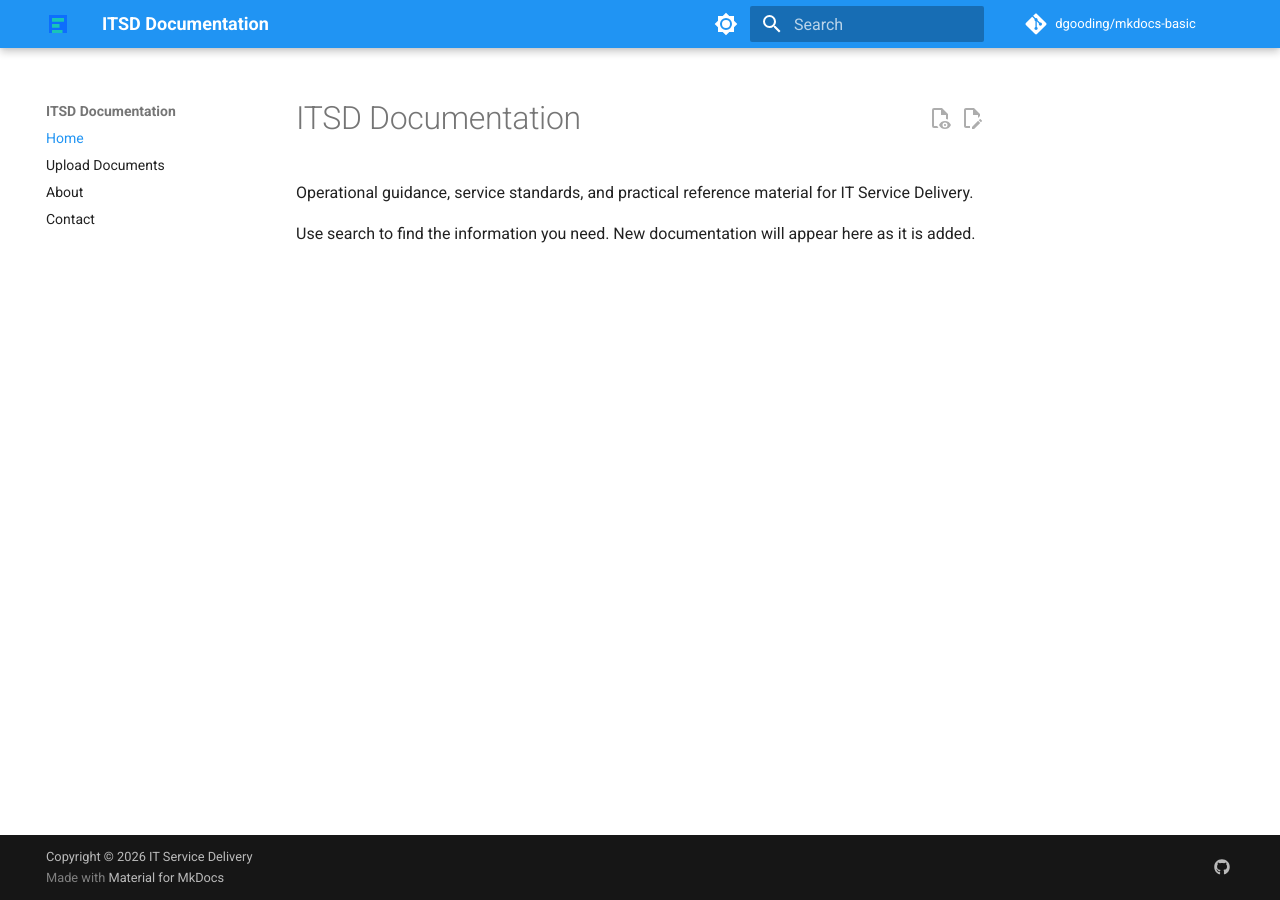
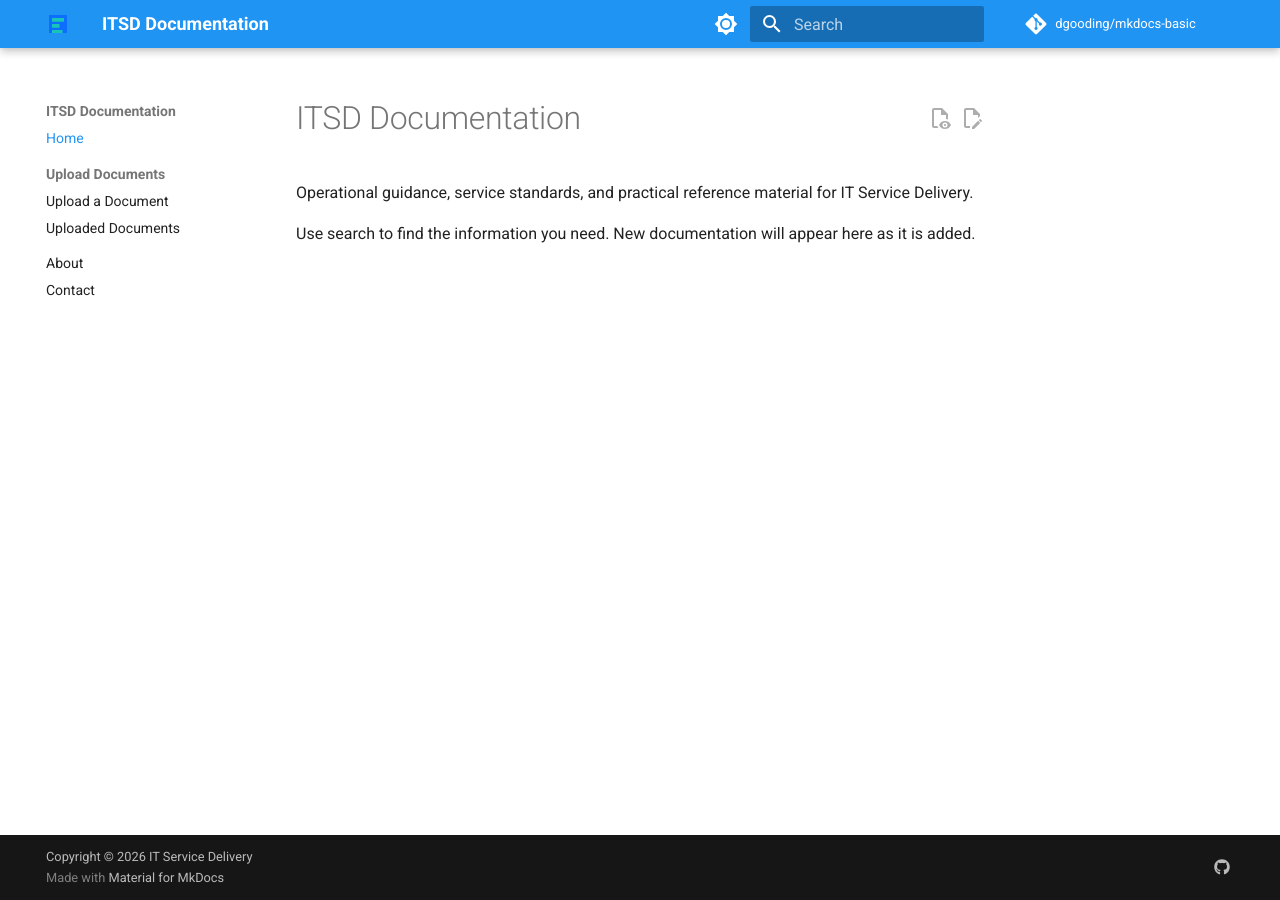
Before and after one commit to dgooding/mkdocs-basic, an MkDocs documentation site: the page built from docs/index.md, in a window 1280 px wide. Built offline with MkDocs 1.6.1 and Material for MkDocs 9.7.7, drawn with Linux system fonts in a browser that asks for light colours; comment, search, counter and statistics services are not loaded.

Commit message:
List uploaded documents

```diff
--- a/mkdocs.yml
+++ b/mkdocs.yml
@@ -74,6 +74,8 @@ copyright: Copyright &copy; 2026 IT Service Delivery
 
 nav:
   - Home: index.md
-  - Upload Documents: upload-documents.md
+  - Upload Documents:
+      - Upload a Document: upload-documents.md
+      - Uploaded Documents: uploaded-documents.md
   - About: about.md
   - Contact: contact.md
```
Also changed, not shown: docs/uploaded-documents.md (added, +3 -0 lines).
